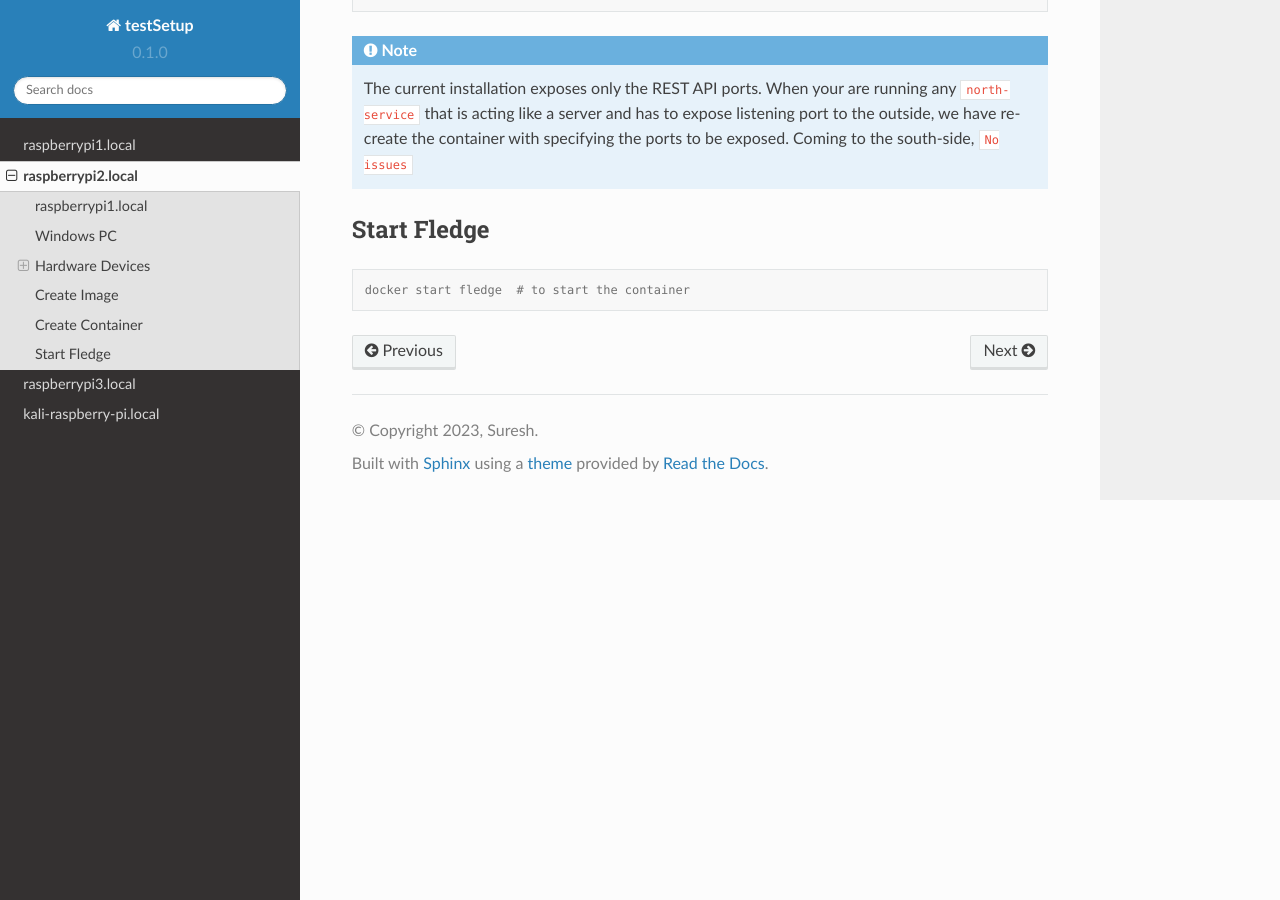
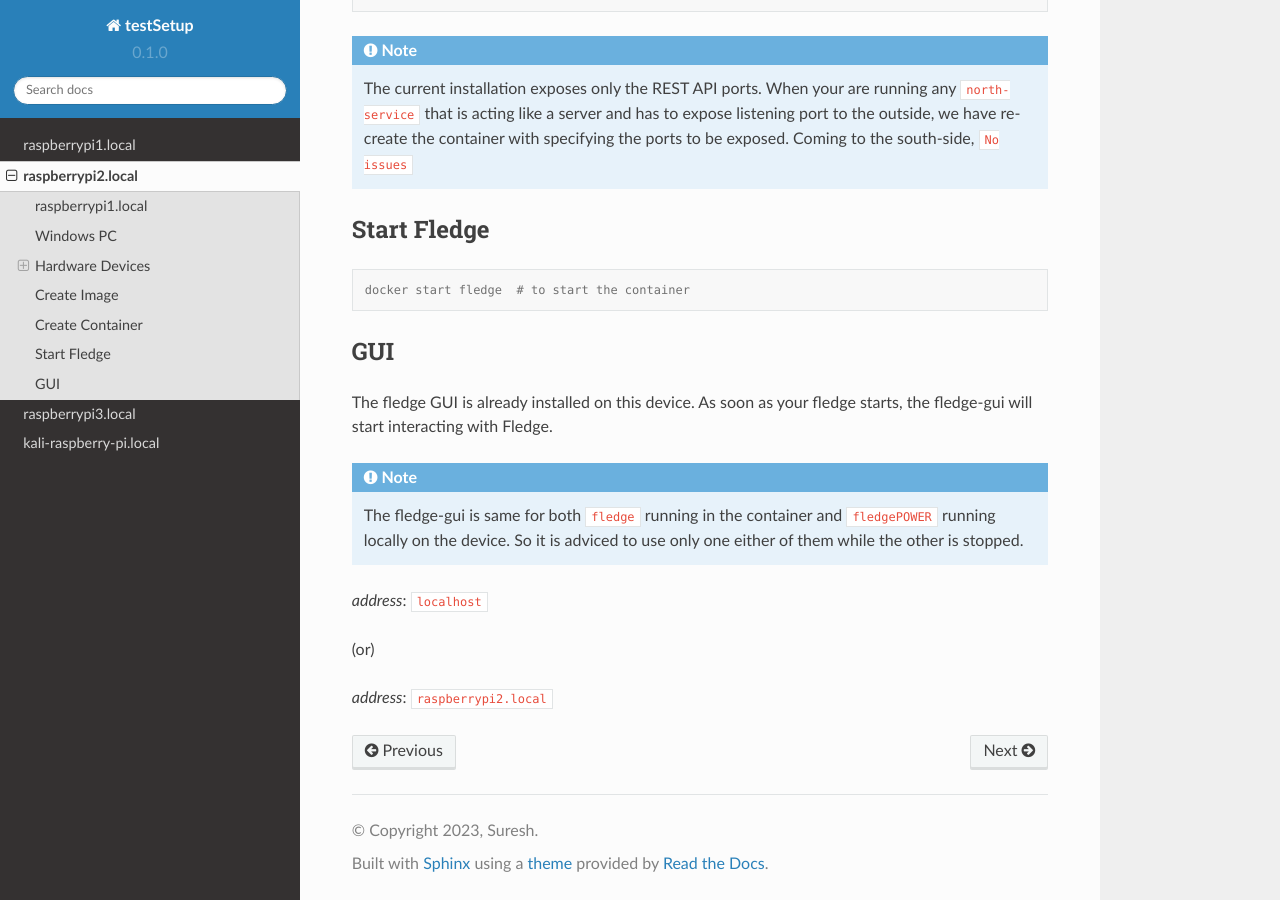
Before and after one commit to suresh-iitr/setup, a Sphinx documentation site: the page built from docs/source/raspberrypi2.rst, in a window 1280 px wide and 900 px high, scrolled down 3268 px. Built offline with Sphinx 7.4.7 and the Read the Docs theme 2.0.0, drawn with Linux system fonts in a browser that asks for light colours.

Commit message:
Update raspberrypi2.rst

```diff
--- a/docs/source/raspberrypi2.rst
+++ b/docs/source/raspberrypi2.rst
@@ -175,3 +175,20 @@ Start Fledge
 .. code-block:: console
 
    docker start fledge  # to start the container
+
+------
+GUI
+------
+
+The fledge GUI is already installed on this device. As soon as your fledge starts, the fledge-gui will start interacting with Fledge.
+
+.. note::
+
+  The fledge-gui is same for both ``fledge`` running in the container and ``fledgePOWER`` running locally on the device. So it is adviced to use only one either of them while the other is stopped.
+
+
+*address*: ``localhost``
+
+(or)
+
+*address*: ``raspberrypi2.local``
```
